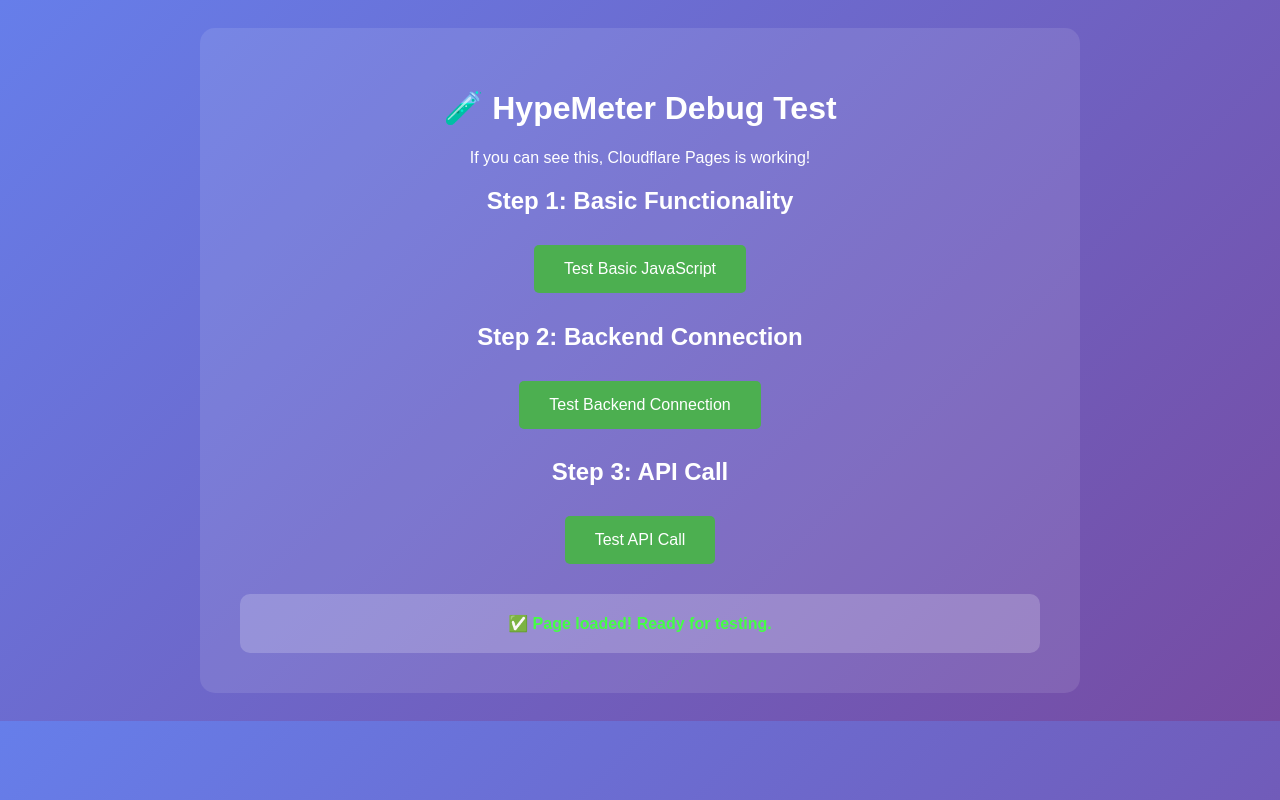
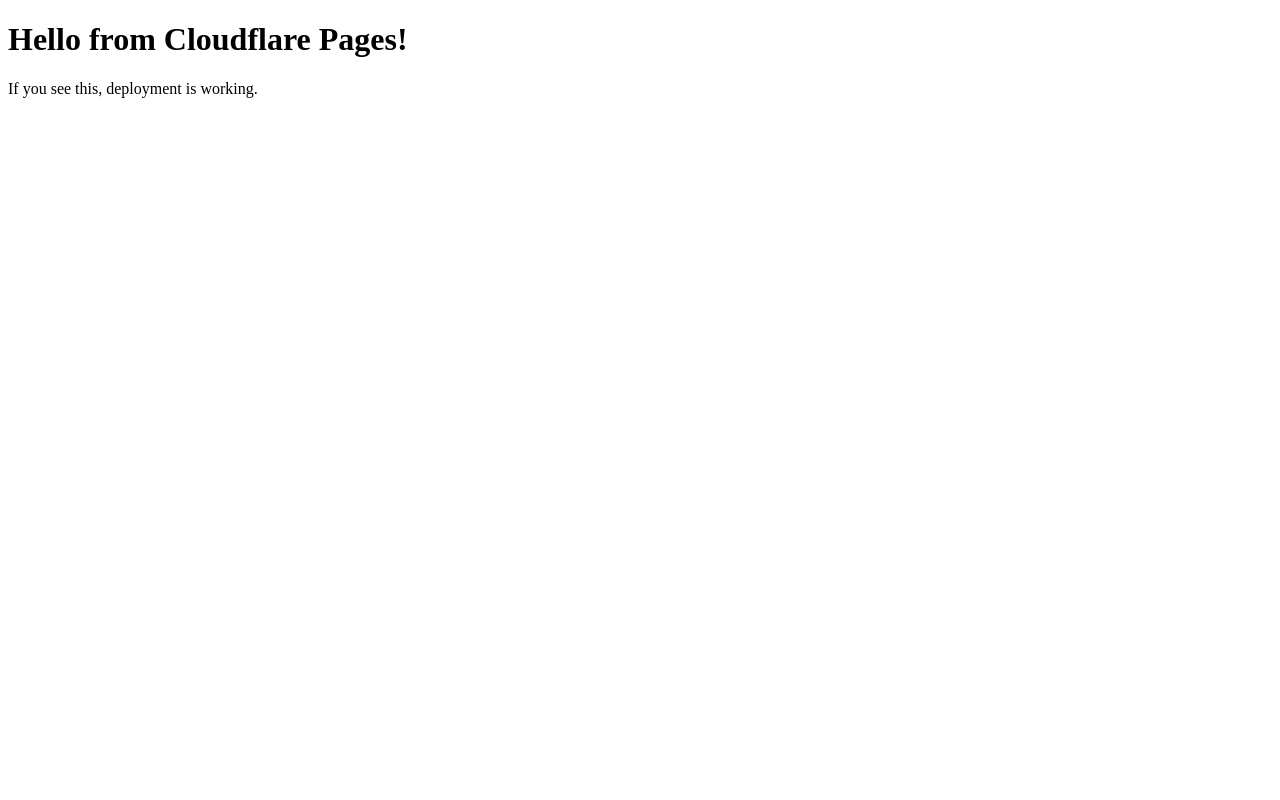
Before and after one commit to CoolDude-AI/HypeMeter, a plain HTML site: page frontend/index.html in a window 1280 px wide. Drawn offline with Linux system fonts and the light colour scheme.

Commit message:
Update index.html

```diff
--- a/frontend/index.html
+++ b/frontend/index.html
@@ -1,114 +1,10 @@
 <!DOCTYPE html>
-<html lang="en">
+<html>
 <head>
-    <meta charset="UTF-8">
-    <meta name="viewport" content="width=device-width, initial-scale=1.0">
-    <title>HypeMeter Test</title>
-    <style>
-        body {
-            font-family: Arial, sans-serif;
-            background: linear-gradient(135deg, #667eea 0%, #764ba2 100%);
-            color: white;
-            padding: 20px;
-            text-align: center;
-        }
-        .container {
-            max-width: 800px;
-            margin: 0 auto;
-            background: rgba(255, 255, 255, 0.1);
-            padding: 40px;
-            border-radius: 15px;
-        }
-        button {
-            background: #4CAF50;
-            color: white;
-            padding: 15px 30px;
-            border: none;
-            border-radius: 5px;
-            cursor: pointer;
-            font-size: 16px;
-            margin: 10px;
-        }
-        #result {
-            margin-top: 20px;
-            padding: 20px;
-            background: rgba(255, 255, 255, 0.2);
-            border-radius: 10px;
-        }
-    </style>
+    <title>Test</title>
 </head>
 <body>
-    <div class="container">
-        <h1>🧪 HypeMeter Debug Test</h1>
-        <p>If you can see this, Cloudflare Pages is working!</p>
-
-        <h2>Step 1: Basic Functionality</h2>
-        <button onclick="testBasic()">Test Basic JavaScript</button>
-
-        <h2>Step 2: Backend Connection</h2>
-        <button onclick="testBackend()">Test Backend Connection</button>
-
-        <h2>Step 3: API Call</h2>
-        <button onclick="testAPI()">Test API Call</button>
-
-        <div id="result">
-            <strong>Results will appear here...</strong>
-        </div>
-    </div>
-
-    <script>
-        const API_BASE_URL = 'https://hypemeter.onrender.com';
-
-        function showResult(message, isError = false) {
-            const result = document.getElementById('result');
-            result.innerHTML = `
-                <strong style="color: ${isError ? '#ff4444' : '#44ff44'};">
-                    ${isError ? '❌' : '✅'} ${message}
-                </strong>
-            `;
-            console.log(message);
-        }
-
-        function testBasic() {
-            showResult('JavaScript is working! Current time: ' + new Date().toLocaleString());
-        }
-
-        async function testBackend() {
-            try {
-                showResult('Testing backend connection...');
-
-                const response = await fetch(API_BASE_URL + '/health');
-                const data = await response.json();
-
-                if (data.status === 'ok') {
-                    showResult(`Backend connected! Status: ${data.status}, Time: ${data.timestamp}`);
-                } else {
-                    showResult('Backend responded but status is not ok: ' + JSON.stringify(data), true);
-                }
-            } catch (error) {
-                showResult('Backend connection failed: ' + error.message, true);
-            }
-        }
-
-        async function testAPI() {
-            try {
-                showResult('Testing API call...');
-
-                const response = await fetch(API_BASE_URL + '/api/hype?tickers=AAPL&window=60');
-                const data = await response.json();
-
-                showResult('API Response: ' + JSON.stringify(data, null, 2));
-
-            } catch (error) {
-                showResult('API call failed: ' + error.message, true);
-            }
-        }
-
-        // Auto-test on page load
-        window.addEventListener('load', function() {
-            console.log('Page loaded successfully');
-            showResult('Page loaded! Ready for testing.');
-        });
-    </script>
+    <h1>Hello from Cloudflare Pages!</h1>
+    <p>If you see this, deployment is working.</p>
 </body>
 </html>
```
